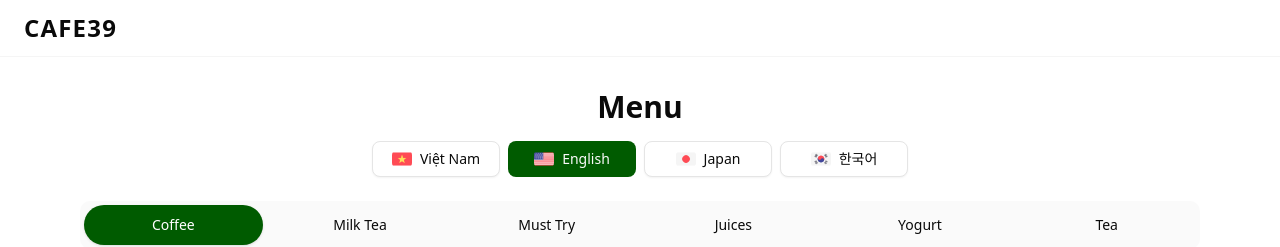
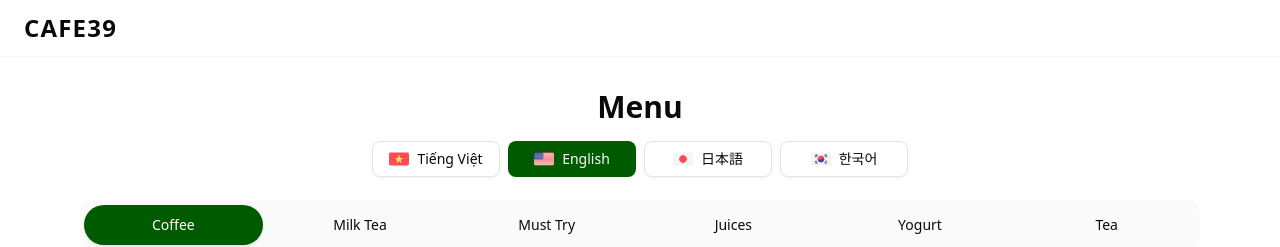
Before and after one commit to thuo-huynh/cafe39, a Next.js app: page /en in a window 1280 px wide. Shown: the top 247 px of the page. Built offline with nearby package versions, Linux system fonts and the light colour scheme.

Commit message:
update: button language

```diff
--- a/src/components/menu/language-switcher.tsx
+++ b/src/components/menu/language-switcher.tsx
@@ -16,7 +16,7 @@ type LanguageOption = {
 const languages: LanguageOption[] = [
   {
     locale: Locale.VI,
-    label: "Việt Nam",
+    label: "Tiếng Việt",
     flagSrc: "/flag/vietnam.png",
   },
   {
@@ -26,7 +26,7 @@ const languages: LanguageOption[] = [
   },
   {
     locale: Locale.JP,
-    label: "Japan",
+    label: "日本語",
     flagSrc: "/flag/japan.png",
   },
   {
```
